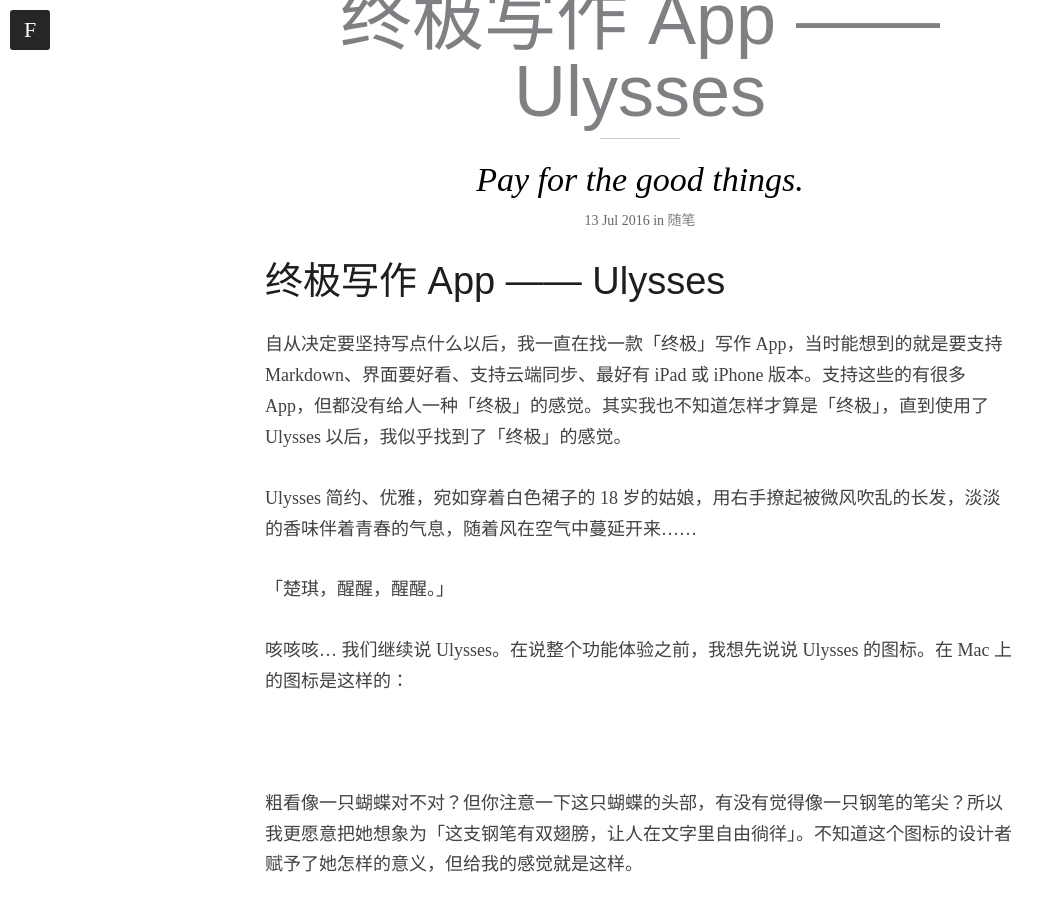
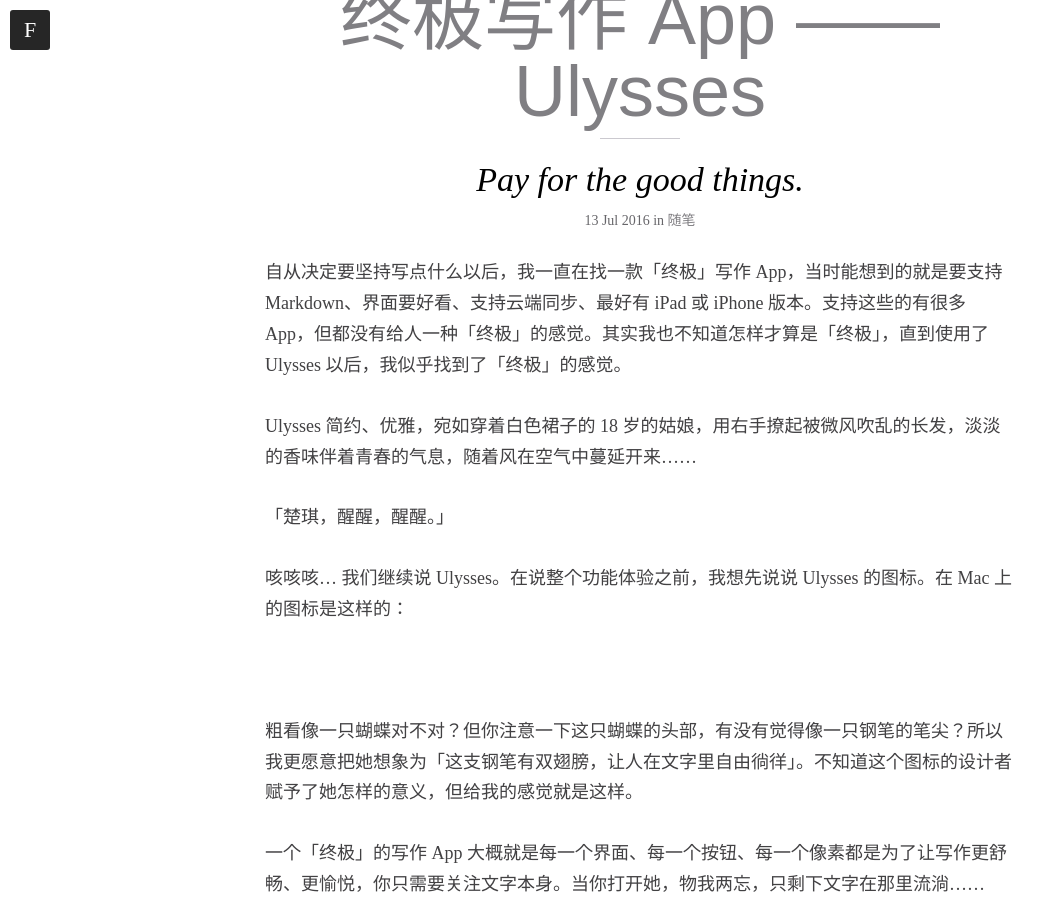
Before and after one commit to waterzhang0423/waterzhang.github.io, a Jekyll site: the page built from _posts/2016-07-13-终极写作 App —— Ulysses.md, in a window 1280 px wide and 900 px high, scrolled down 629 px. Shown: the whole window, without its empty margins (0-1064 px from the left). Built offline with Jekyll 4.4.1, drawn with Linux system fonts in a browser that asks for light colours; some web fonts are replaced; comment, search, counter and statistics services are not loaded.

Commit message:
Update post

```diff
--- a/_posts/2016-07-13-终极写作 App —— Ulysses.md
+++ b/_posts/2016-07-13-终极写作 App —— Ulysses.md
@@ -9,8 +9,6 @@
 imagefeature: 20160713_01.png
 comments: true
 ---
-
-# 终极写作 App —— Ulysses
 
 自从决定要坚持写点什么以后，我一直在找一款「终极」写作 App，当时能想到的就是要支持 Markdown、界面要好看、支持云端同步、最好有 iPad 或 iPhone 版本。支持这些的有很多 App，但都没有给人一种「终极」的感觉。其实我也不知道怎样才算是「终极」，直到使用了 Ulysses 以后，我似乎找到了「终极」的感觉。
 
```
